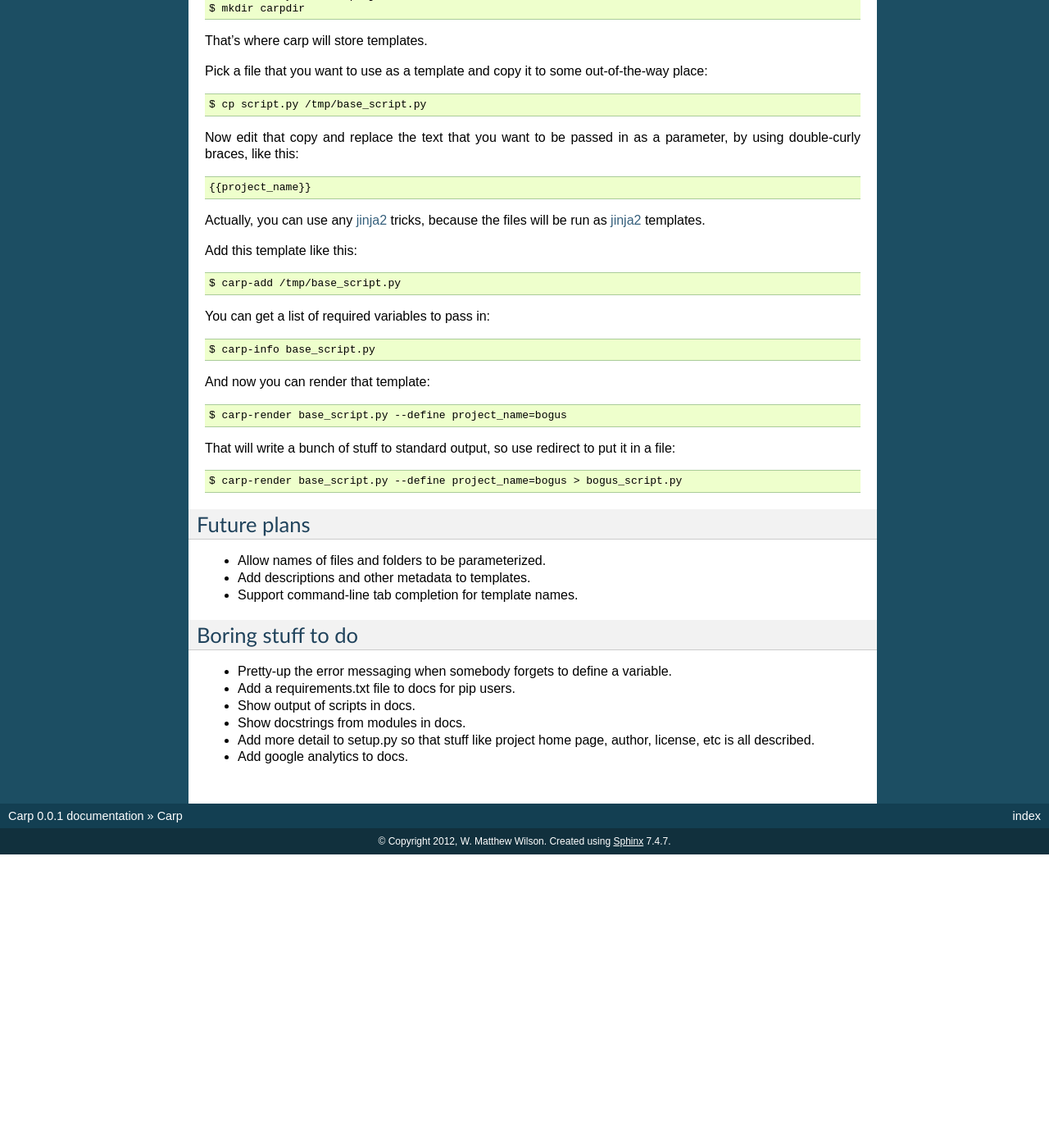
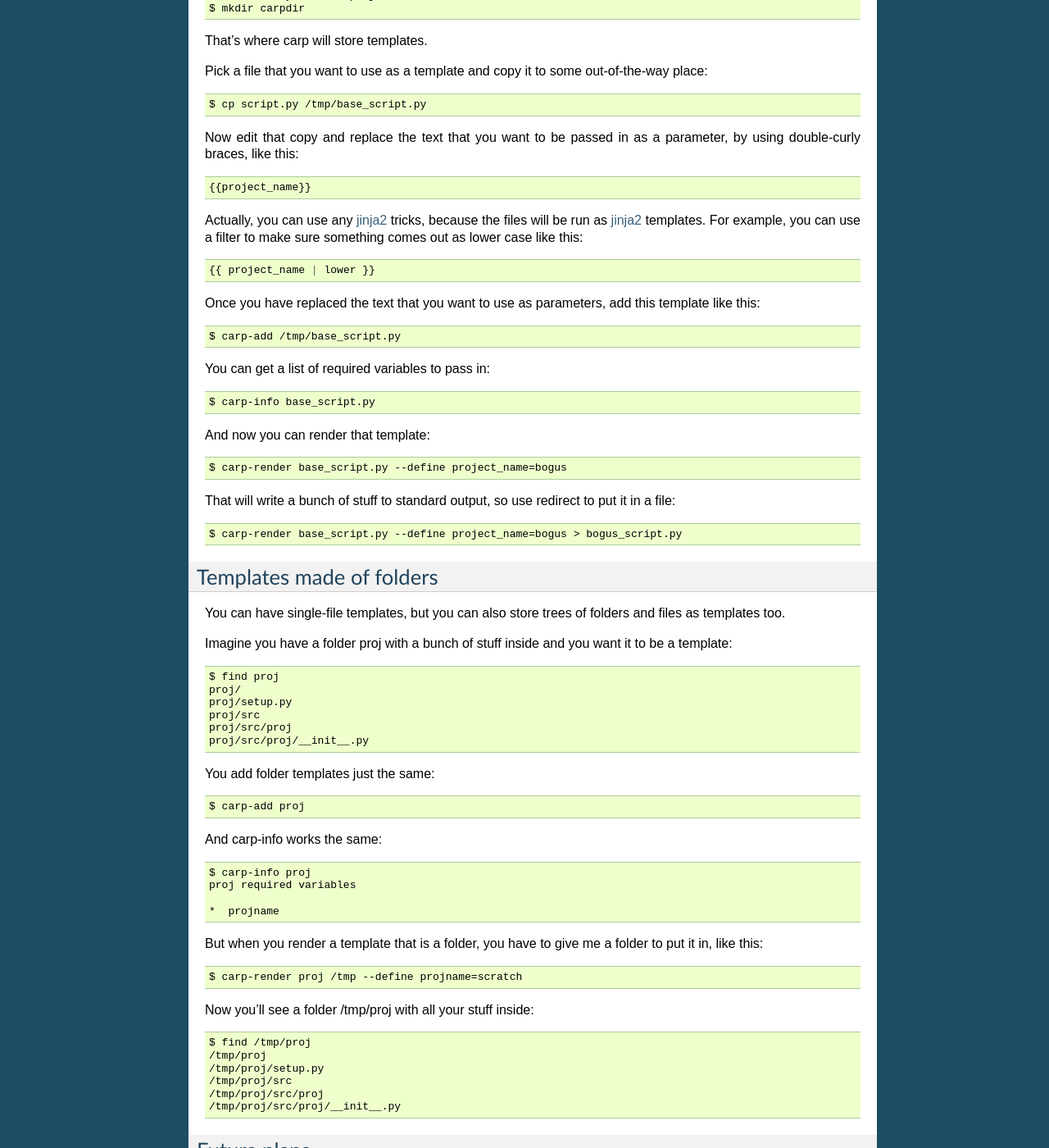
Before and after one commit to mw44118/carp, a Sphinx documentation site: the page built from docs/index.txt, in a window 1280 px wide and 1400 px high, scrolled down 830 px. Shown: the whole window at 82% size. Built offline with Sphinx 7.4.7, drawn with Linux system fonts in a browser that asks for light colours; before the commit the page ends 1872 px from its top, so only the background shows below that; some of the changed text lies outside the part shown.

Commit message:
Added docs on folder templates

```diff
--- a/docs/index.txt
+++ b/docs/index.txt
@@ -60,9 +60,13 @@ a parameter, by using double-curly braces, like this::
     {{project_name}}
 
 Actually, you can use any jinja2_ tricks, because the files will be run
-as jinja2_ templates.
+as jinja2_ templates.  For example, you can use a filter to make sure
+something comes out as lower case like this::
 
-Add this template like this::
+    {{ project_name | lower }}
+
+Once you have replaced the text that you want to use as parameters, add
+this template like this::
 
     $ carp-add /tmp/base_script.py
 
@@ -80,8 +84,52 @@ put it in a file::
     $ carp-render base_script.py --define project_name=bogus > bogus_script.py
 
 
+Templates made of folders
+=========================
+
+You can have single-file templates, but you can also store trees of
+folders and files as templates too.
+
+Imagine you have a folder proj with a bunch of stuff inside and you want
+it to be a template::
+
+    $ find proj
+    proj/
+    proj/setup.py
+    proj/src
+    proj/src/proj
+    proj/src/proj/__init__.py
+
+You add folder templates just the same::
+
+    $ carp-add proj
+
+And carp-info works the same::
+
+    $ carp-info proj
+    proj required variables
+
+    *  projname
+
+But when you render a template that is a folder, you have to give me a
+folder to put it in, like this::
+
+    $ carp-render proj /tmp --define projname=scratch
+
+Now you'll see a folder /tmp/proj with all your stuff inside::
+
+    $ find /tmp/proj
+    /tmp/proj
+    /tmp/proj/setup.py
+    /tmp/proj/src
+    /tmp/proj/src/proj
+    /tmp/proj/src/proj/__init__.py
+
+
 Future plans
 ============
+
+*   Include a few built-in templates when you install carp.
 
 *   Allow names of files and folders to be parameterized.
 
@@ -94,7 +142,7 @@ Boring stuff to do
 ==================
 
 *   Pretty-up the error messaging when somebody forgets to define a
-    variable.
+    variable.  Right now, it just blows up.
 
 *   Add a requirements.txt file to docs for pip users.
 
```
